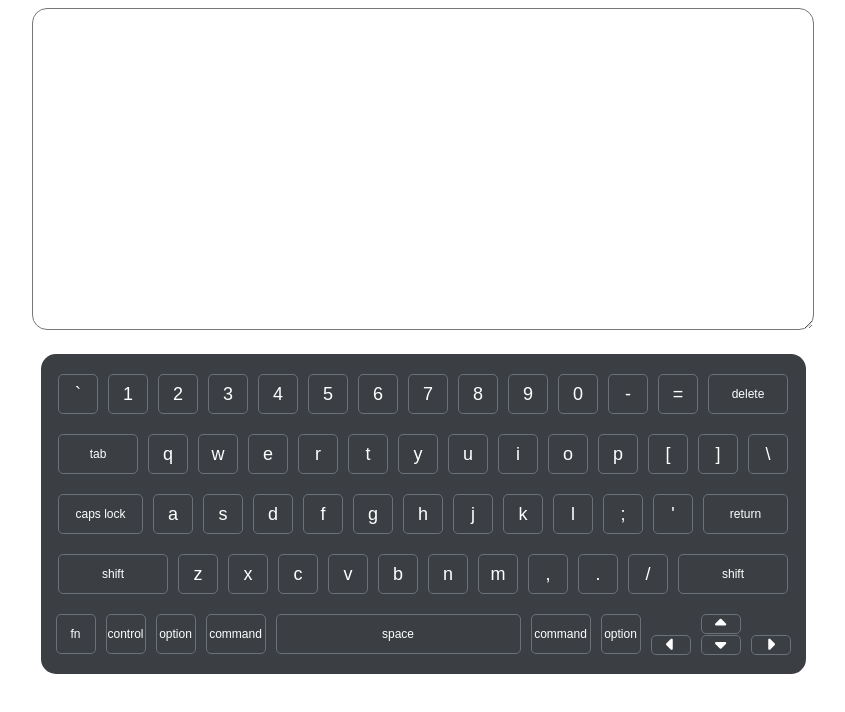
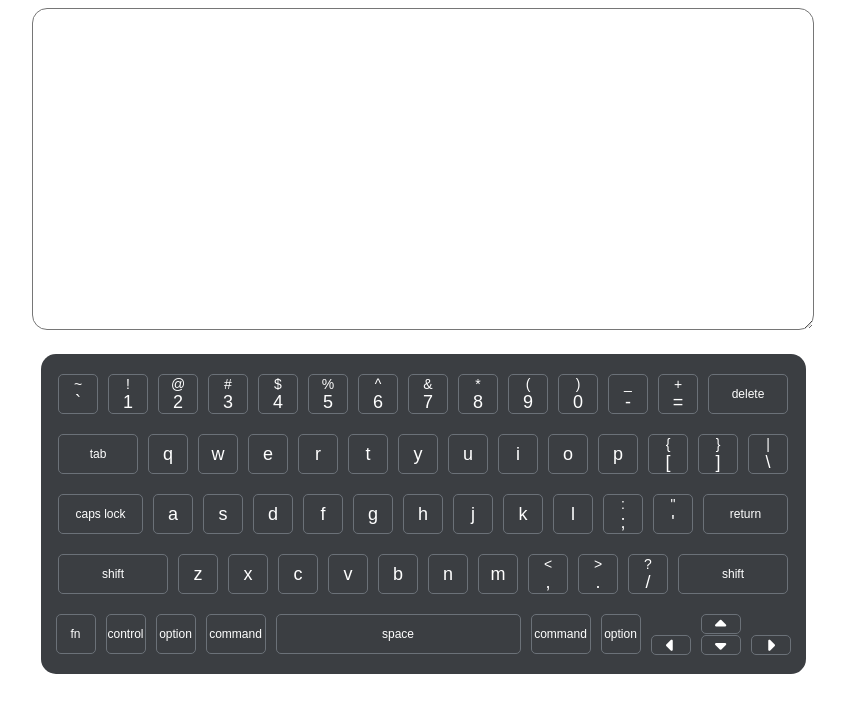
Before and after one commit to eavgrey/virtual-keyboard, a website: page index.html in a window 1280 px wide. Shown: the whole page, without its empty margins (217-1062 px from the left). Drawn offline with nearby package versions, Linux system fonts and the light colour scheme; files that its build step writes are made by us from their sources.

Commit message:
feat: make second value to appear on keys

```diff
--- a/index.js
+++ b/index.js
@@ -91,6 +91,13 @@ rows.forEach((row) => {
     const keyElem = document.createElement('button');
     keyElem.classList.add('keyboard__key');
     [keyElem.innerHTML] = key.value;
+    if (key.value.length > 1) {
+      const secKeyValue = document.createElement('span');
+      secKeyValue.classList.add('keyboard__key--second-value');
+      const [keyValue] = key.value[1];
+      secKeyValue.innerHTML = keyValue;
+      keyElem.appendChild(secKeyValue);
+    }
     if (key.size !== null) {
       keyElem.classList.add(`keyboard__key--${key.size}`);
     }
--- a/style.scss
+++ b/style.scss
@@ -17,7 +17,7 @@ $secondary: #ffffff;
     height: 60px;
   }
 
-  &__sub-row{
+  &__sub-row {
     display: grid;
     grid-template-columns: repeat(3, 1fr);
     row-gap: 1px;
@@ -25,7 +25,7 @@ $secondary: #ffffff;
 
   &__key {
     display: flex;
-    justify-content: center;
+    justify-content: space-around;
     align-items: center;
     height: 40px;
     width: 40px;
@@ -36,10 +36,15 @@ $secondary: #ffffff;
     background-color: $primary;
     cursor: pointer;
     user-select: none;
-    border: 1px solid lighten($primary, 20%);;
+    border: 1px solid lighten($primary, 20%);
+    flex-direction: column-reverse;
 
     &:hover {
       background-color: lighten($primary, 10%);
+    }
+
+    &--second-value {
+      font-size: 14px;
     }
 
     &--special {
@@ -68,20 +73,20 @@ $secondary: #ffffff;
   }
 }
 
-.sub-row__key{
+.sub-row__key {
   height: 20px;
 
-  &--first{
+  &--first {
     grid-column: 2/5;
   }
 }
 
-.text-display{
+.text-display {
   width: fit-content;
   margin: 0 auto;
   margin-bottom: 20px;
 
-  &__area{
+  &__area {
     width: 760px;
     max-width: 760px;
     min-height: 300px;
```
